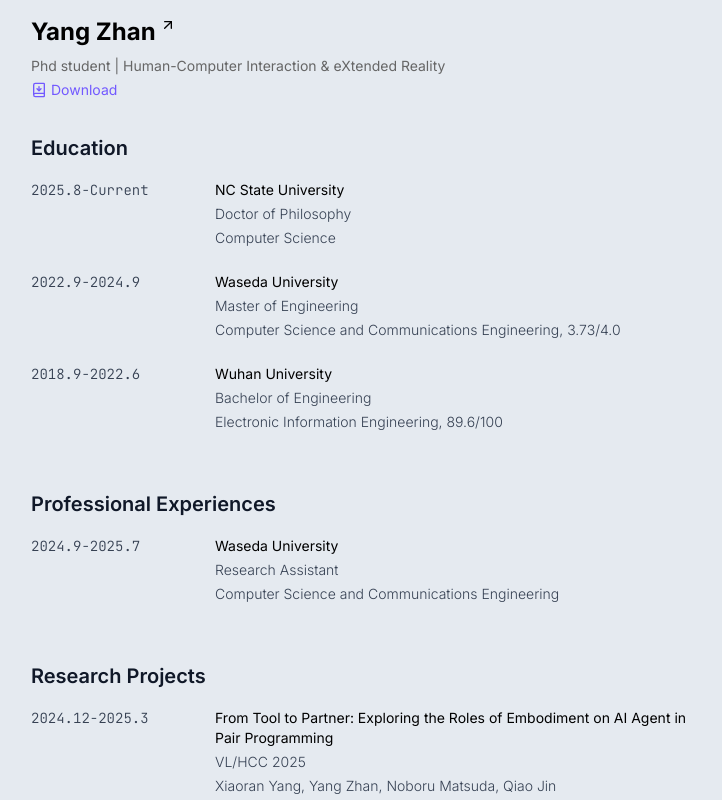
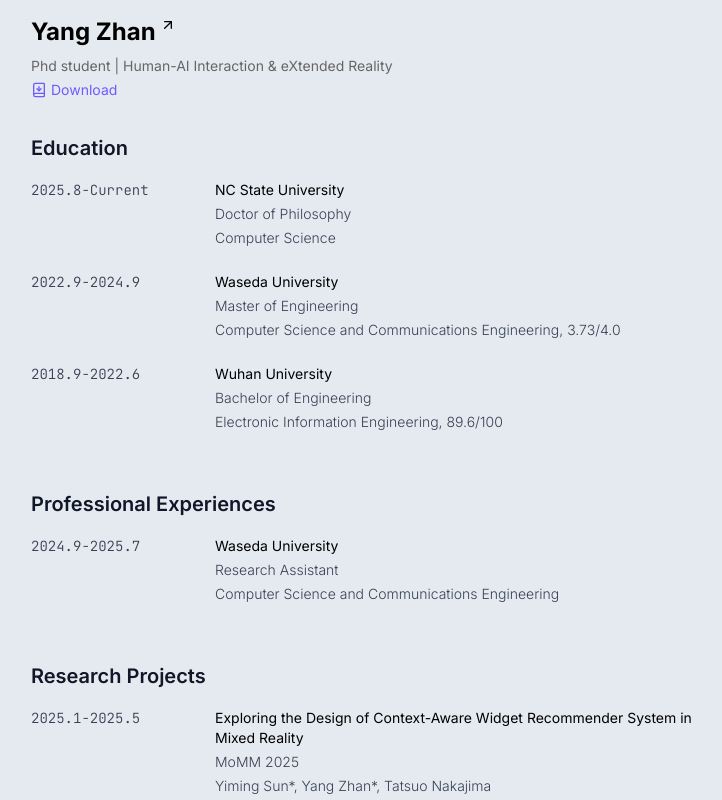
Before and after one commit to SN-F-QR/academic-personal, a React (Vite) app: page /resume in a window 1280 px wide. Shown: the whole page, without its empty margins (273-995 px from the left). Built offline with nearby package versions, Linux system fonts and the light colour scheme.

Commit message:
📝 Doc: update paper information
author and conf. name

```diff
--- a/src/components/Footer.tsx
+++ b/src/components/Footer.tsx
@@ -3,7 +3,7 @@ import GithubIcon from "/github-mark.svg";
 const Footer = () => {
   return (
     <footer className="font-sans text-xs font-light text-gray">
-      <p>Last updated 2025-08-11</p>
+      <p>Last updated 2025-09-24</p>
       <span className="mt-1 inline-flex">
         <p>&copy; Designed by Yang Zhan. Code available on</p>
         <a href="https://github.com/SN-F-QR/academic-personal">
--- a/src/components/PubCard.tsx
+++ b/src/components/PubCard.tsx
@@ -49,7 +49,7 @@ const CardInfo: React.FC<PubCardProps> = (props) => {
           {props.title}
         </div>
         <div className="flex shrink place-items-center justify-between italic">
-          <div className="line-clamp-2">{props.author}</div>
+          <div className="line-clamp-2 whitespace-pre-line">{props.author}</div>
           <div className="shrink-0">{props.conference}</div>
         </div>
         <div className="place-content-center pb-1 sm:line-clamp-4">
@@ -76,16 +76,3 @@ const CardInfo: React.FC<PubCardProps> = (props) => {
 };
 
 export default PubCard;
-
-export const testProps: PubCardProps = {
-  title:
-    "Effect of Presentation Methods on User Experiences and Perception in VR Shopping Recommender Systems",
-  author: "Yang Zhan, Tatsuo Nakajima",
-  conference: "SIGIR-AP 24",
-  description:
-    "Why people enjoy shopping for virtual goods? We explored how functionality and social experiences come together to shape the novel VR shopping experience.",
-  imagePaths: [],
-  link: "https://google.com",
-  pdfPath: "Test PDF Path",
-  techIcon: "unity",
-};
--- a/src/content/about.mdx
+++ b/src/content/about.mdx
@@ -18,7 +18,7 @@ Beyond research, I’m growing as a developer with passions for front-end web de
 
 #### Frameworks & Libraries
 
-[![Frameworks](https://skillicons.dev/icons?i=unity,react,tailwind,express,vite,vitest,sqlite,pytorch&theme=light)](https://skillicons.dev)
+[![Frameworks](https://skillicons.dev/icons?i=unity,react,tailwind,express,bun,vite,vitest,sqlite,pytorch&theme=light)](https://skillicons.dev)
 
 #### Tools
 
--- a/src/content/academic.mdx
+++ b/src/content/academic.mdx
@@ -22,8 +22,8 @@ See my <a href="/resume">Resume</a>.
   <span />
   <SinglePubCard
     title="Exploring the Design of Context-Aware Widget Recommender System in Mixed Reality"
-    author="Yiming Sun*, Yang Zhan*, Tatsuo Nakajima"
-    conference="iiWAS 25"
+    author={"Yiming Sun*, Yang Zhan*, Tatsuo Nakajima"}
+    conference="MoMM 25"
     description="An LLM-powered system that recommends contextual MR widgets to users. Our findings show that while the recommendations improved user workflows, their usability depends on widget design and personalization."
     imagePaths={imagePaths.get("widget-rec")}
     link=""
@@ -52,7 +52,7 @@ See my <a href="/resume">Resume</a>.
   />
   <SinglePubCard
     title="Investigating User Experience in Virtual Goods Shopping through a VR Diegetic In-Game Store 🏆"
-    author="Yang Zhan*, Yiming Sun*, Tatsuo Nakajima"
+    author="Yiming Sun*, Yang Zhan*, Tatsuo Nakajima"
     conference="AVI 24"
     description="Why people enjoy shopping for virtual goods? We explored how functionality and social experiences come together to shape the novel VR shopping experience."
     imagePaths={imagePaths.get("shop-avi")}
--- a/src/content/resume.mdx
+++ b/src/content/resume.mdx
@@ -2,7 +2,7 @@ import { RHeader, RSection, RItem } from "../pages/Resume";
 
 <RHeader
   name="Yang Zhan"
-  description="Phd student | Human-Computer Interaction & eXtended Reality"
+  description="Phd student | Human-AI Interaction & eXtended Reality"
   homepage="./"
   cvUrl={`/CV_YangZhan.pdf`}
 />
@@ -43,6 +43,14 @@ import { RHeader, RSection, RItem } from "../pages/Resume";
 
 <RSection title="Research Projects">
   <RItem
+      title="Exploring the Design of Context-Aware Widget Recommender System in Mixed Reality"
+      startTime="2025.1"
+      endTime="2025.5"
+      subtitle="MoMM 2025"
+      description="Yiming Sun*, Yang Zhan*, Tatsuo Nakajima"
+      url=""
+  />
+  <RItem
       title="From Tool to Partner: Exploring the Roles of Embodiment on AI Agent in Pair Programming"
       startTime="2024.12"
       endTime="2025.3"
@@ -63,7 +71,7 @@ import { RHeader, RSection, RItem } from "../pages/Resume";
     startTime="2023.4"
     endTime="2023.12"
     subtitle="AVI 2024 (Best Short Paper Award), IEEE VR (Poster)"
-    description="Yang Zhan*, Yiming Sun*, Tatsuo Nakajima"
+    description="Yiming Sun*, Yang Zhan*, Tatsuo Nakajima"
     url="https://dl.acm.org/doi/10.1145/3656650.3656670"
   />
   <RItem
--- a/src/pages/Resume.tsx
+++ b/src/pages/Resume.tsx
@@ -7,7 +7,7 @@ const Resume: React.FC = () => {
     <div className="markdown flex h-full w-auto max-w-2xl flex-col place-self-center">
       <ResumeContent />
       <footer>
-        <p className="text-xs font-light">Last updated 2025-08-11</p>
+        <p className="text-xs font-light">Last updated 2025-09-24</p>
       </footer>
     </div>
   );
```
